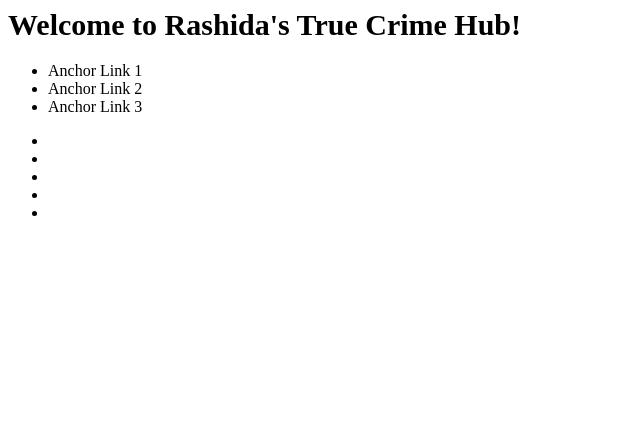
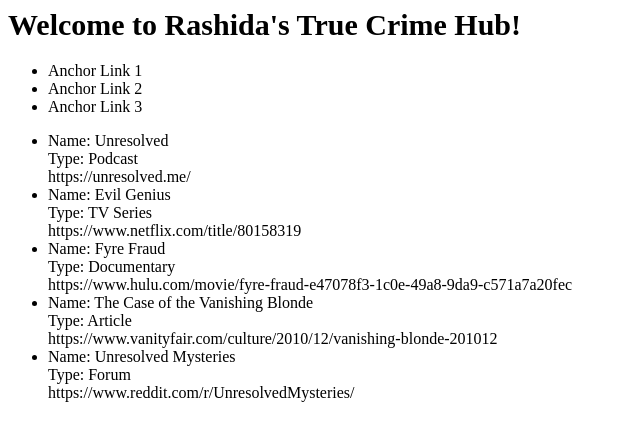
Before and after one commit to rasante-e/home-for-hobbies, a website: page index.html in a window 1280 px wide. Shown: the whole page, without its empty margins (0-640 px from the left). Drawn offline with Linux system fonts and the light colour scheme.

Commit message:
Added JSON items to loop

```diff
--- a/index.html
+++ b/index.html
@@ -40,6 +40,7 @@
         console.log(i);
         var article = document.createElement("li");
         actualList.appendChild(article);
+        article.innerHTML = "Name: " + obj[i].name + "<br>" + "Type: " + obj[i].type + "<br>" + obj[i].url;
         //var listItem =
         //article.innerHTML=obj[i].name;
     }
```
